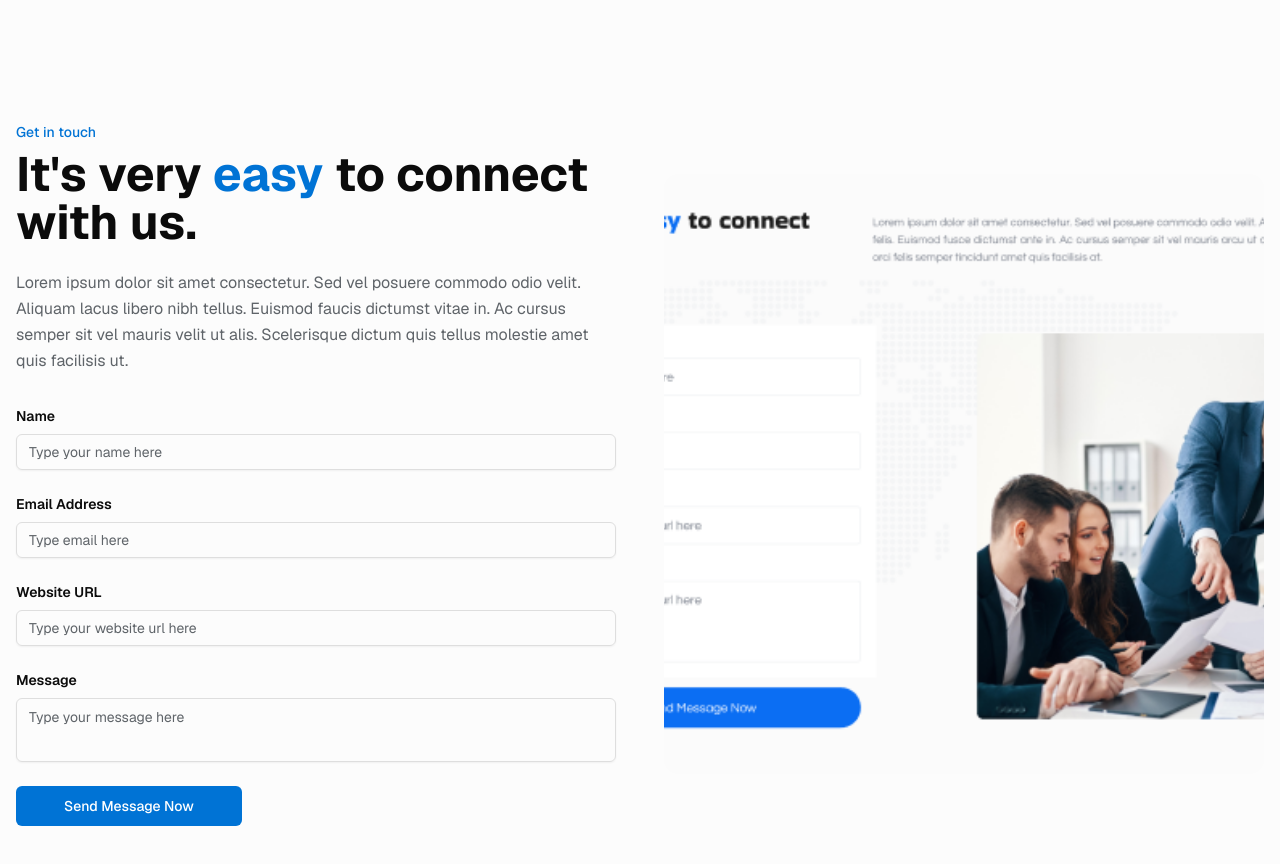
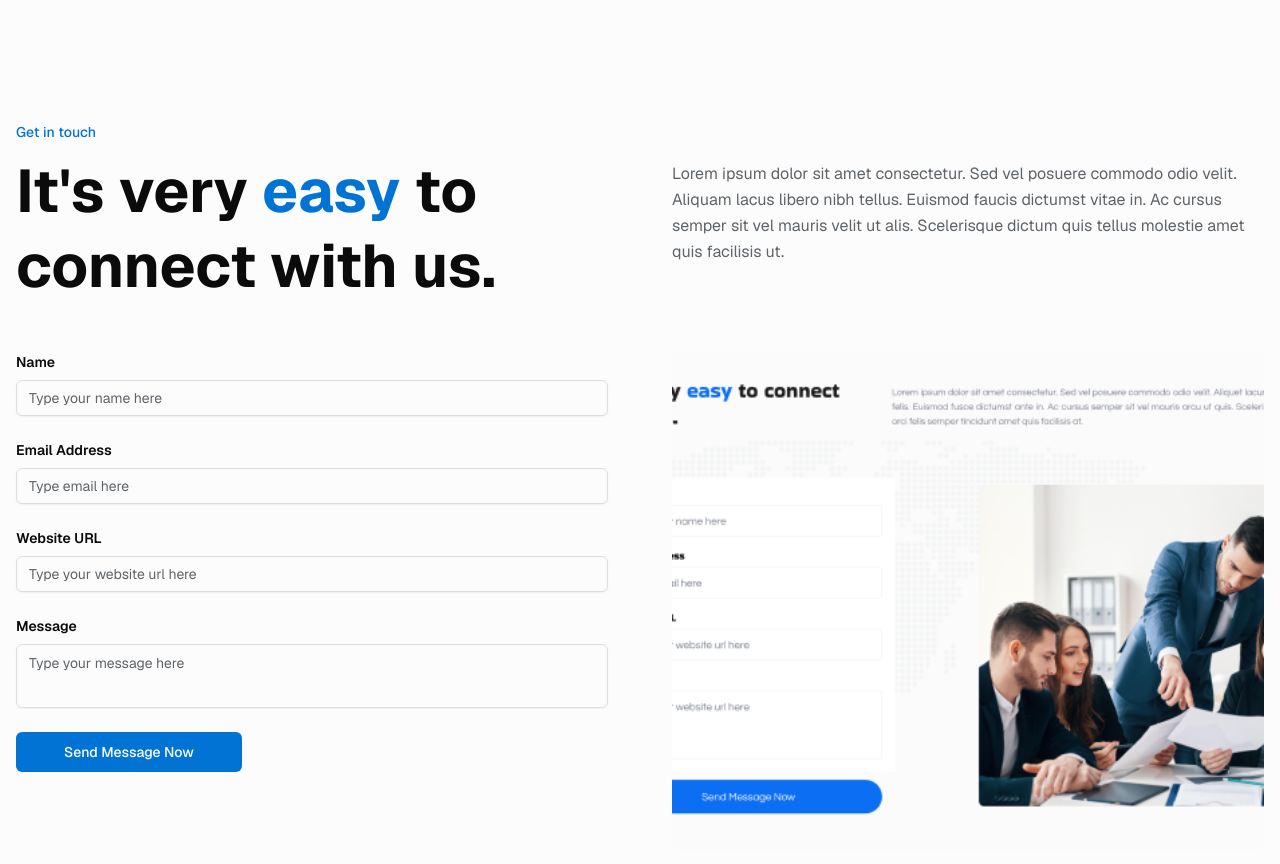
Before and after one commit to shomoysoft/shomoysoft-website-mohin-design, a Next.js app: page / in a window 1280 px wide. Shown: the part 3740-4604 px from the top of the page. Built offline with nearby package versions, Linux system fonts and the light colour scheme.

Commit message:
feat: redesign contact section with two-row grid layout
Implement 2-row layout with heading, description, form, and image.

#VERCEL_SKIP

Co-authored-by: null <224840437+shomoysoft@users.noreply.github.com>

```diff
--- a/components/contact-section.tsx
+++ b/components/contact-section.tsx
@@ -32,19 +32,31 @@ export function ContactSection() {
   return (
     <section className="py-20 px-4 bg-background">
       <div className="container mx-auto max-w-7xl">
-        <div className="grid lg:grid-cols-2 gap-12 items-center">
-          {/* Left side - Form */}
+        <div className="space-y-12">
+          {/* Top Section - Header Left, Description Right */}
+          <div className="grid lg:grid-cols-2 gap-8 lg:gap-16">
+            {/* Left - Large Heading */}
             <div>
-            <p className="text-sm text-accent mb-2 font-medium">Get in touch</p>
-            <h2 className="text-4xl md:text-5xl font-bold mb-6 text-foreground">
+              <p className="text-sm text-accent mb-3 font-medium">Get in touch</p>
+              <h2 className="text-4xl md:text-5xl lg:text-6xl font-bold text-foreground leading-tight">
                 It's very <span className="text-primary">easy</span> to connect with us.
               </h2>
-            <p className="text-muted-foreground mb-8 leading-relaxed">
+            </div>
+
+            {/* Right - Description Text */}
+            <div className="flex items-center">
+              <p className="text-muted-foreground leading-relaxed text-base">
                 Lorem ipsum dolor sit amet consectetur. Sed vel posuere commodo odio velit. Aliquam lacus libero nibh
                 tellus. Euismod faucis dictumst vitae in. Ac cursus semper sit vel mauris velit ut alis. Scelerisque
                 dictum quis tellus molestie amet quis facilisis ut.
               </p>
+            </div>
+          </div>
 
+          {/* Bottom Section - Form Left, Image Right */}
+          <div className="grid lg:grid-cols-2 gap-8 lg:gap-16">
+            {/* Left - Contact Form */}
+            <div>
               <form onSubmit={handleSubmit} className="space-y-6">
                 <div>
                   <label htmlFor="name" className="block text-sm font-semibold mb-2 text-foreground">
@@ -115,8 +127,8 @@ export function ContactSection() {
               </form>
             </div>
 
-          {/* Right side - Image */}
-          <div className="relative h-[400px] lg:h-[600px] rounded-2xl overflow-hidden">
+            {/* Right - Image */}
+            <div className="relative h-[400px] lg:h-[500px] rounded-2xl overflow-hidden">
               <Image
                 src="/business-team-meeting-collaboration.jpg"
                 alt="Professional business team collaborating in a meeting"
@@ -127,6 +139,7 @@ export function ContactSection() {
             </div>
           </div>
         </div>
+      </div>
     </section>
   )
 }
```
Lines whose indentation alone changed are shown as unchanged.
